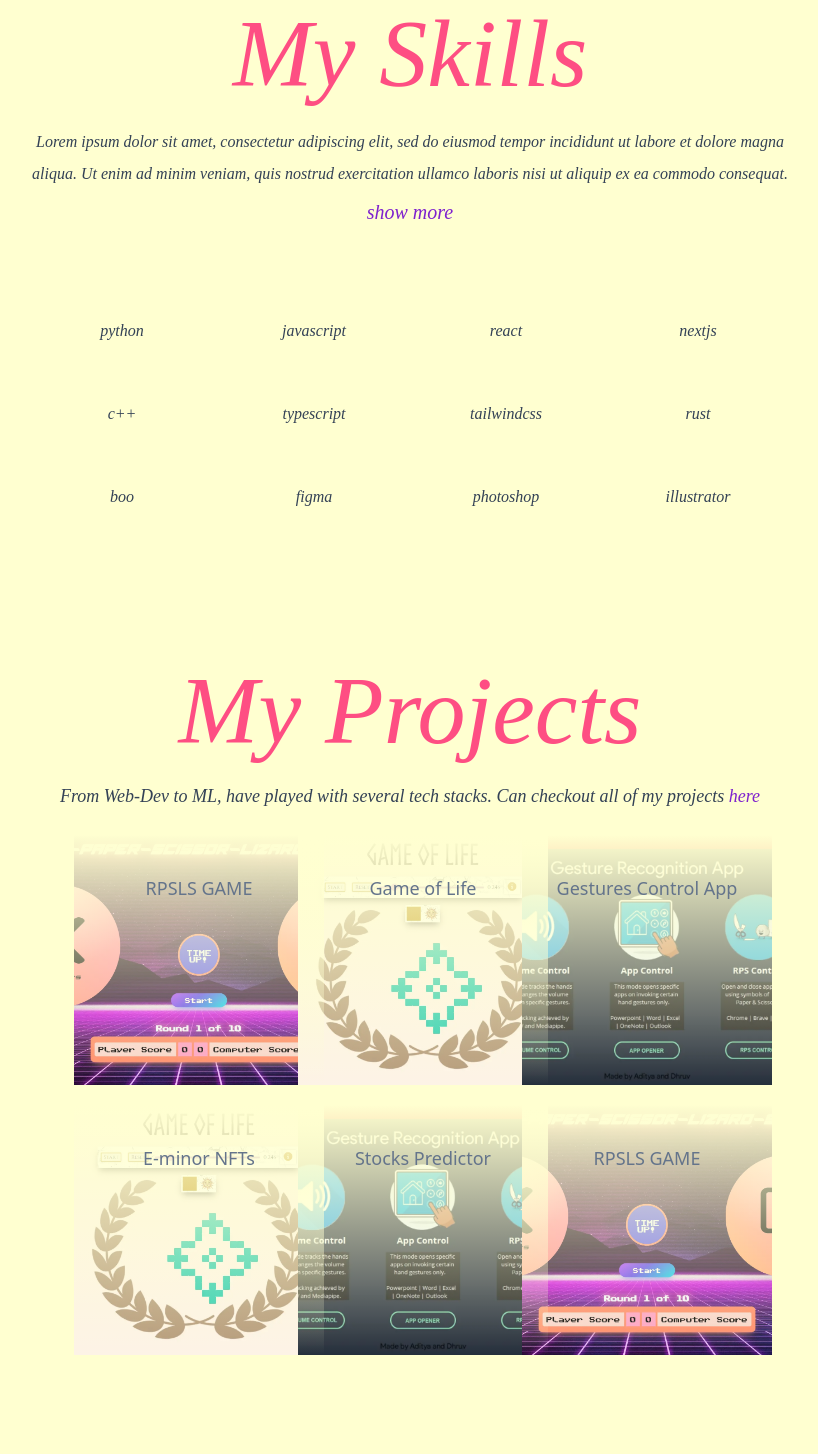
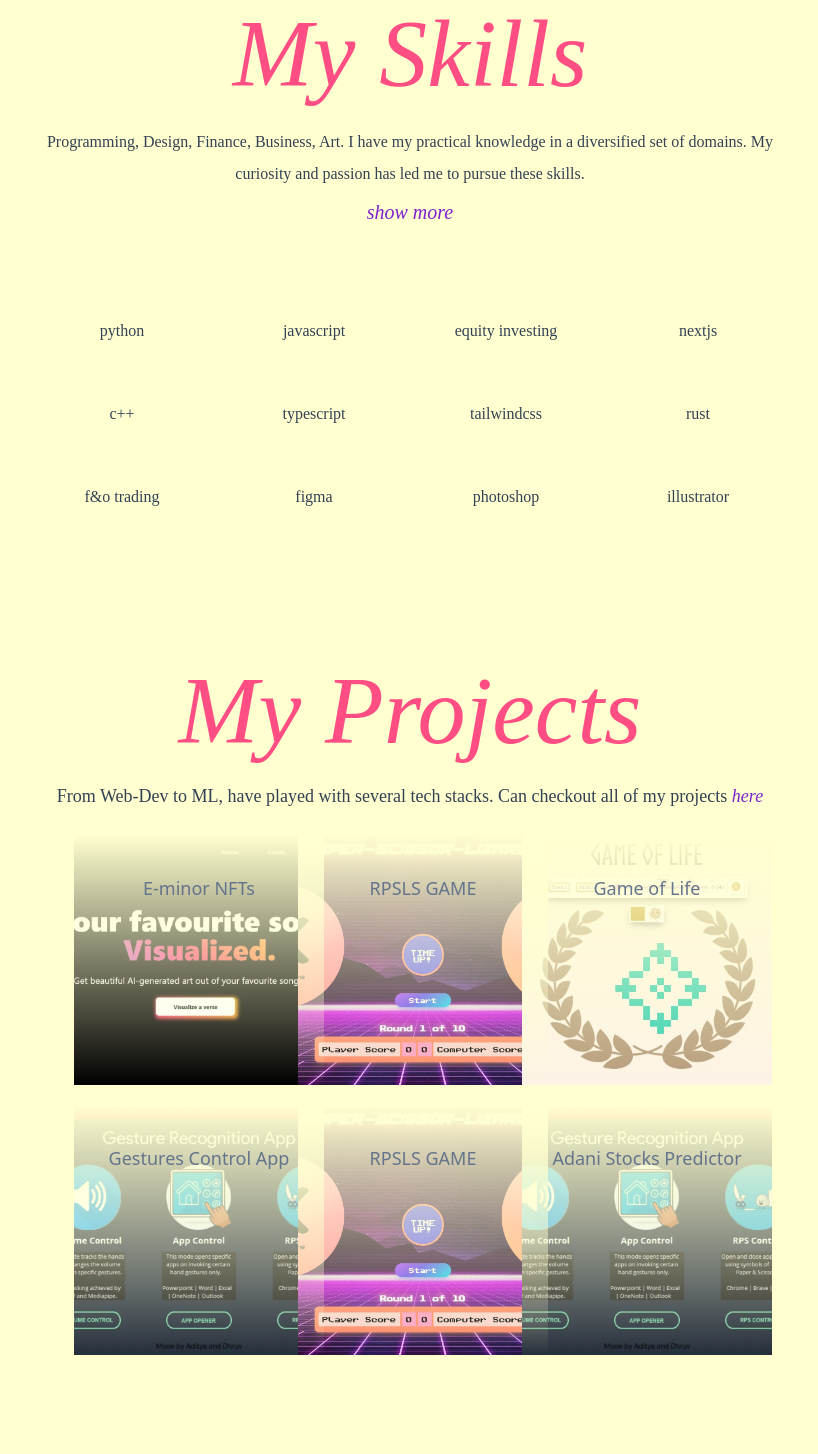
Before and after one commit to Avinier/Personal-Website, a React (Create React App) app: page / in a window 1280 px wide. Shown: the part 820-2274 px from the top of the page, without its empty margins (230-1048 px from the left). Built offline with nearby package versions, Linux system fonts and the light colour scheme; grey boxes are pictures that could not be loaded.

Commit message:
tweaks done

```diff
--- a/src/components/Connect.js
+++ b/src/components/Connect.js
@@ -61,9 +61,9 @@ export default function Connect(props) {
               href="https://in.pinterest.com/avinier_2410/moi-work/"
               color="#E60023"
             >
-              graphic design work
+              graphic design work.
             </Link>{" "}
-            too :D. I'm always open to fun conversations and cool work.
+            I'm always open to fun conversations and cool work.
           </motion.p>
         </div>
       </div>
--- a/src/components/Navbar.js
+++ b/src/components/Navbar.js
@@ -7,7 +7,6 @@ export default function Navbar(props) {
   const isBigScreen = useMediaQuery({ query: "(min-width: 768px)" });
   const [animate, setAnimate] = useState(false);
   const { scrollY } = useScroll();
-  const [pos, setPos] = useState(0);
 
   useEffect(() => {
     return scrollY.onChange((latest) => {
@@ -26,7 +25,7 @@ export default function Navbar(props) {
     <AnimatePresence>
       <motion.div
         layout
-        className={`fixed left-[11%] w-[80%] pt-[15px] bg-main dark:bg-main--light flex justify-around cursor-pointer mx-auto z-20 ${navMobileVer}`}
+        className={`fixed left-[11%] w-[80%] bg-main dark:bg-main--light flex justify-around cursor-pointer mx-auto z-20 ${navMobileVer}`}
         key="nav"
         transition={{ duration: 0.3, type: "tween" }}
       >
--- a/src/components/Projects/Projects.js
+++ b/src/components/Projects/Projects.js
@@ -8,10 +8,19 @@ import { useMediaQuery } from "react-responsive";
 import rpslsPic from "../../assets/projectpics/rpsls.webp";
 import gameoflifePic from "../../assets/projectpics/gameoflife.webp";
 import gesturecontrolPic from "../../assets/projectpics/gesturecontrol.webp";
+import eminorPic from "../../assets/projectpics/eminor.webp";
 
 const DUMMY = [
   {
     id: 1,
+    project: "E-minor NFTs",
+    desc: "Lorem ipsum dolor sit amet, consectetur adipiscing elit, sed do.",
+    image: eminorPic,
+    github: "https://github.com/Avinier/E-minor",
+    link: "https://e-minor.up.railway.app/",
+  },
+  {
+    id: 2,
     project: "RPSLS GAME",
     desc: "Lorem ipsum dolor sit amet, consectetur adipiscing elit, sed do.",
     image: rpslsPic,
@@ -19,7 +28,7 @@ const DUMMY = [
     link: "https://rpslsreact.netlify.app/",
   },
   {
-    id: 2,
+    id: 3,
     project: "Game of Life",
     desc: "Lorem ipsum dolor sit amet, consectetur adipiscing elit, sed do.",
     image: gameoflifePic,
@@ -27,7 +36,7 @@ const DUMMY = [
     link: "https://gameoflifex.netlify.app/",
   },
   {
-    id: 3,
+    id: 4,
     project: "Gestures Control App",
     desc: "Lorem ipsum dolor sit amet, consectetur adipiscing elit, sed do.",
     image: gesturecontrolPic,
@@ -35,28 +44,20 @@ const DUMMY = [
     link: "https://www.youtube.com/watch?v=UyBYr8Ke0qA",
   },
   {
-    id: 4,
-    project: "E-minor NFTs",
-    desc: "Lorem ipsum dolor sit amet, consectetur adipiscing elit, sed do.",
-    image: gameoflifePic,
-    github: "https://github.com/Avinier/Game-of-Life",
-    link: "https://gameoflifex.netlify.app/",
-  },
-  {
     id: 5,
-    project: "Stocks Predictor",
-    desc: "Lorem ipsum dolor sit amet, consectetur adipiscing elit, sed do.",
-    image: gesturecontrolPic,
-    github: "https://github.com/Avinier/Gesture-Control-App",
-    link: "https://www.youtube.com/watch?v=UyBYr8Ke0qA",
-  },
-  {
-    id: 6,
     project: "RPSLS GAME",
     desc: "Lorem ipsum dolor sit amet, consectetur adipiscing elit, sed do.",
     image: rpslsPic,
     github: "https://github.com/Avinier/RPSLS-Game",
     link: "https://rpslsreact.netlify.app/",
+  },
+  {
+    id: 6,
+    project: "Adani Stocks Predictor",
+    desc: "Lorem ipsum dolor sit amet, consectetur adipiscing elit, sed do.",
+    image: gesturecontrolPic,
+    github: "https://github.com/Avinier/Gesture-Control-App",
+    link: "https://www.youtube.com/watch?v=UyBYr8Ke0qA",
   },
 ];
 export default function Project(props) {
--- a/src/components/Skills/SkillGallery.js
+++ b/src/components/Skills/SkillGallery.js
@@ -18,7 +18,7 @@ const SKILLS = [
   },
   {
     id: 2,
-    title: "react",
+    title: "equity investing",
     color: "#fff",
   },
   {
@@ -48,7 +48,7 @@ const SKILLS = [
   },
   {
     id: 8,
-    title: "boo",
+    title: "f&o trading",
     color: "#fff",
   },
   {
--- a/src/components/Skills/Skills.js
+++ b/src/components/Skills/Skills.js
@@ -44,41 +44,43 @@ export default function Skills() {
                 layout
                 className="w-[75%] mx-auto text-center text-slate-50 dark:text-slate-700 leading-8  max-[786px]:w-[100%]"
               >
-                Lorem ipsum dolor sit amet, consectetur adipiscing elit, sed do
-                eiusmod tempor incididunt ut labore et dolore magna aliqua. Ut
-                enim ad minim veniam, quis nostrud exercitation ullamco laboris
-                nisi ut aliquip ex ea commodo consequat.
+                Programming, Design, Finance, Business, Art. I have my practical
+                knowledge in a diversified set of domains. My curiosity and
+                passion has led me to pursue these skills.
               </motion.p>
             </motion.section>
           )}
         </AnimatePresence>
         <motion.div>
-          <Link
-            isHref={false}
-            clickHandler={() => {
-              setShowTable((showTable) => !showTable);
-            }}
-          >
-            {!showTable ? `show more` : `show less`}
-          </Link>
           <AnimatePresence>
             {showTable && (
-              <motion.div
-                key="skill--table"
-                variants={tableVars}
-                initial="entry"
-                animate="onStage"
-                exit="offStage"
-                className="skill--table"
-                transition={{ type: "tween", duration: 0.5 }}
-              >
-                <SkillTable />
-              </motion.div>
+              // <motion.div
+              //   key="skill--table"
+              //   variants={tableVars}
+              //   initial="entry"
+              //   animate="onStage"
+              //   exit="offStage"
+              //   className="skill--table"
+              //   transition={{ type: "tween", duration: 0.5 }}
+              // >
+              //   <SkillTable />
+              // </motion.div>
+              <h3 className="text-[30px] text-center ">
+                detailed table coming soon!
+              </h3>
             )}
+            <Link
+              isHref={false}
+              clickHandler={() => {
+                setShowTable((showTable) => !showTable);
+              }}
+            >
+              {!showTable ? `show more` : `show less`}
+            </Link>
           </AnimatePresence>
         </motion.div>
       </article>
-      <SkillGallery />
+      {!showTable && <SkillGallery />}
     </div>
   );
 }
--- a/src/index.css
+++ b/src/index.css
@@ -4,6 +4,8 @@
 
 @import url('https://fonts.googleapis.com/css2?family=Playfair+Display:ital,wght@0,900;1,900&display=swap');
 @import url('https://fonts.googleapis.com/css2?family=Poppins:wght@500&display=swap');
+@import url('https://fonts.googleapis.com/css2?family=EB+Garamond:wght@600;800&display=swap');
+
 
 h1 {
   font-family: 'Playfair Display';
@@ -24,5 +26,5 @@ h4 {
 
 p {
   font-family: 'Poppins';
-  font-style: italic;
+  font-weight: 400;
 }
```
Also changed, not shown: src/assets/projectpics/eminor.webp (added).
